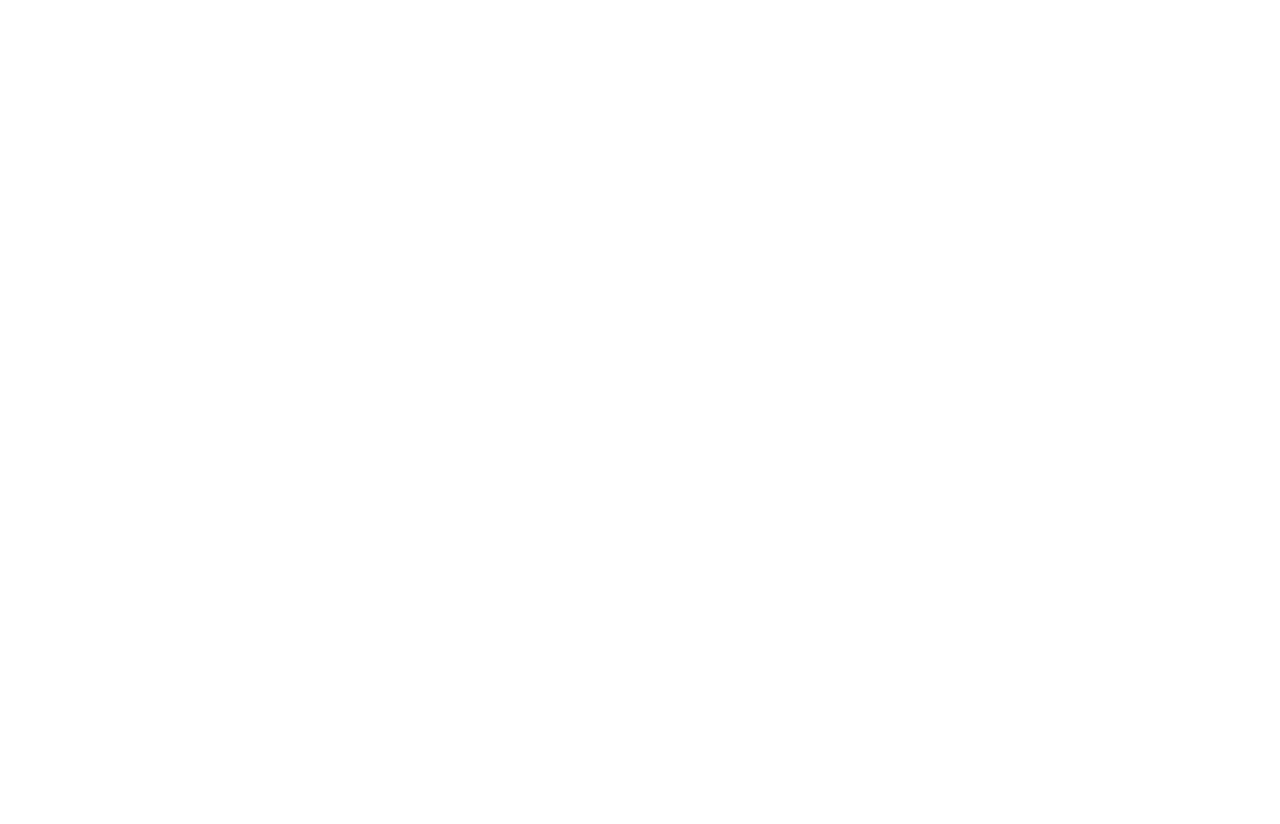
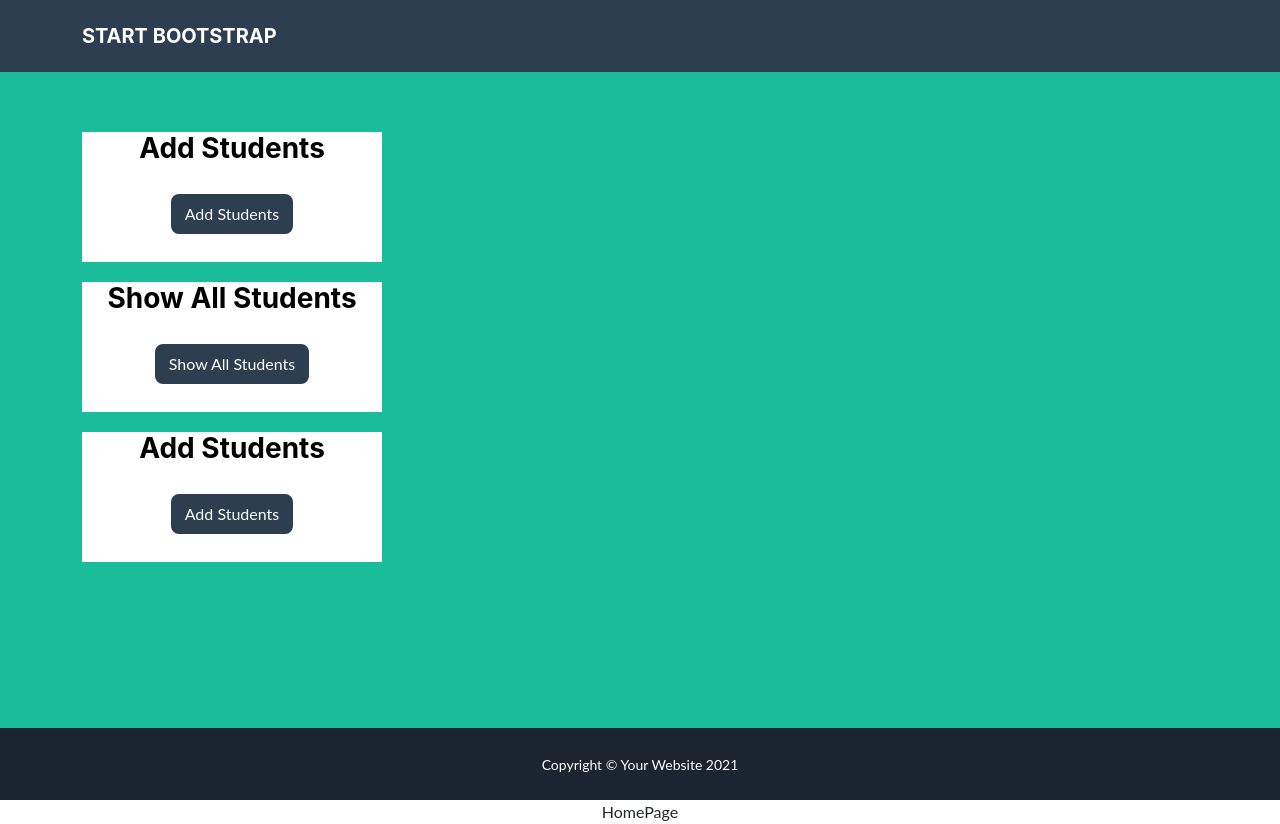
Before and after one commit to 1996-isuru/stud_m_s, a React (Create React App) app in the folder web-application/: page /home in a window 1280 px wide. Before the commit the page ends 800 px from the top, so only its background shows below. Built offline with nearby package versions, Linux system fonts and the light colour scheme.

Commit message:
create home page

```diff
--- a/web-application/src/App.js
+++ b/web-application/src/App.js
@@ -6,6 +6,7 @@
 import Landing from "./components/auth/landing";
 import SignUp from "./components/auth/SIgnUp";
 import Login from "./components/auth/Login";
+import HomePage from "./components/HomePage";
 
 function App() {
   return (
@@ -16,7 +17,9 @@
         <Route path="/" exact component={Landing} />
         <Route path="/signup" exact component={SignUp} />
         <Route path="/login" exact component={Login} />
-        <Route path="/add" exact component={AddStudent} />
+        <Route path="/home" exact component={HomePage} />
+        <Route path="/add" exact component={AddStudent} />HomePage
+
         {/* <Route path="/" exact component={AllStudensts} /> */}
       </div>
     </Router>
--- /dev/null
+++ b/web-application/src/components/HomePage.js
@@ -0,0 +1,111 @@
+import React from "react";
+
+export default function HomePage() {
+  return (
+    <div>
+      <nav
+        class="navbar navbar-expand-lg bg-secondary text-uppercase fixed-top"
+        id="mainNav"
+      >
+        <div class="container">
+          <a class="navbar-brand" href="#page-top">
+            Start Bootstrap
+          </a>
+          <button
+            class="navbar-toggler text-uppercase font-weight-bold bg-primary text-white rounded"
+            type="button"
+            data-bs-toggle="collapse"
+            data-bs-target="#navbarResponsive"
+            aria-controls="navbarResponsive"
+            aria-expanded="false"
+            aria-label="Toggle navigation"
+          >
+            Menu
+            <i class="fas fa-bars"></i>
+          </button>
+          <div class="collapse navbar-collapse" id="navbarResponsive">
+            <ul class="navbar-nav ms-auto">
+              {/* <li class="nav-item mx-0 mx-lg-1"><a class="nav-link py-3 px-0 px-lg-3 rounded" href="#about">About</a></li> */}
+              {/* <li class="nav-item mx-0 mx-lg-1"><a class="nav-link py-3 px-0 px-lg-3 rounded" href="#contact">Contact</a></li> */}
+              {/* <li class="nav-item mx-0 mx-lg-1">
+                <Link class="nav-link py-3 px-0 px-lg-3 rounded" to="/login">
+                  Login
+                </Link>
+              </li> */}
+              {/* <li class="nav-item mx-0 mx-lg-1"><Link class="nav-link py-3 px-0 px-lg-3 rounded" to="/signup">SignUp</Link></li> */}
+            </ul>
+          </div>
+        </div>
+      </nav>
+      /{/* <!-- Masthead--> */}
+      <header class="masthead bg-primary text-white text-center">
+        <div
+          class="container d-flex align-items-center flex-column"
+          style={{
+            // backgroundColor: "white",
+            width: 2000,
+            display: "flex",
+            height: 500,
+            marginTop: -92,
+          }}
+        >
+          <div
+            class="align-self-start"
+            style={{
+              backgroundColor: "white",
+              width: 300,
+              height: 130,
+              marginBottom: 20,
+            }}
+          >
+            <h3 style={{ color: "black" }}>Add Students</h3>
+            <button
+              type="button"
+              class="btn btn-secondary"
+              style={{ marginTop: 20 }}
+            >
+              Add Students
+            </button>
+          </div>
+          <div
+            class="align-self-start"
+            style={{
+              backgroundColor: "white",
+              width: 300,
+              height: 130,
+              marginBottom: 20,
+            }}
+          >
+            <h3 style={{ color: "black" }}>Show All Students</h3>
+            <button
+              type="button"
+              class="btn btn-secondary"
+              style={{ marginTop: 20 }}
+            >
+              Show All Students
+            </button>
+          </div>
+          <div
+            class="align-self-start"
+            style={{ backgroundColor: "white", width: 300, height: 130 }}
+          >
+            <h3 style={{ color: "black" }}>Add Students</h3>
+            <button
+              type="button"
+              class="btn btn-secondary"
+              style={{ marginTop: 20 }}
+            >
+              Add Students
+            </button>
+          </div>
+        </div>
+      </header>
+      {/* <!-- Copyright Section--> */}
+      <div class="copyright py-4 text-center text-white">
+        <div class="container">
+          <small>Copyright &copy; Your Website 2021</small>
+        </div>
+      </div>
+    </div>
+  );
+}
--- a/web-application/src/components/auth/Login.js
+++ b/web-application/src/components/auth/Login.js
@@ -1,11 +1,12 @@
 import React, { useState } from "react";
 import axios from "axios";
 import "./landing.css";
-import { Link } from "react-router-dom";
+import { useHistory } from "react-router-dom";
 
 export default function Login() {
   const [email, setEmail] = useState("");
   const [password, setPassword] = useState("");
+  let history = useHistory();
 
   function sendData(e) {
     //that is the event therefore should pass (e)
@@ -14,17 +15,17 @@
       email,
       password,
     };
-
-    console.log(newStudent);
     axios
       .post("http://localhost:8070/user/login", newStudent)
-      .then(() => {
-        alert("Student Added.");
-        setEmail("");
-        setPassword("");
+      .then((result) => {
+        if (result.data.message === "Auth successful") {
+          history.push("/home");
+        } else if(result.data.message === "Auth faild") {
+          alert("cannot login");
+        }
       })
       .catch((err) => {
-        alert(err);
+        alert("wrong details.");
       });
   }
 
@@ -79,7 +80,9 @@
             className="container"
             style={{ marginLeft: 30, marginTop: -50, width: 900 }}
           >
-          <h1 style={{textAlign: "left", marginBottom: 40, marginTop: 1}}>SignUp</h1>
+            <h1 style={{ textAlign: "left", marginBottom: 40, marginTop: 1 }}>
+              SignUp
+            </h1>
             <form onSubmit={sendData}>
               <div className="form-group row" style={{ marginTop: 20 }}>
                 <label htmlFor="email" className="text-start">
@@ -115,7 +118,11 @@
               </div>
               <div className="form-group row">
                 <div className="text-start" style={{ marginTop: 20 }}>
-                    <button type="submit" className="btn btn-primary" style={{backgroundColor: "blue"}}>
+                  <button
+                    type="submit"
+                    className="btn btn-primary"
+                    style={{ backgroundColor: "blue" }}
+                  >
                     Sign in
                   </button>
                 </div>
```
Also changed, not shown: web-application/src/components/auth/landing.js (line endings or trailing spaces), 1 other file (tests, documents, lock files or other folders). Lines whose indentation alone changed are shown as unchanged.
